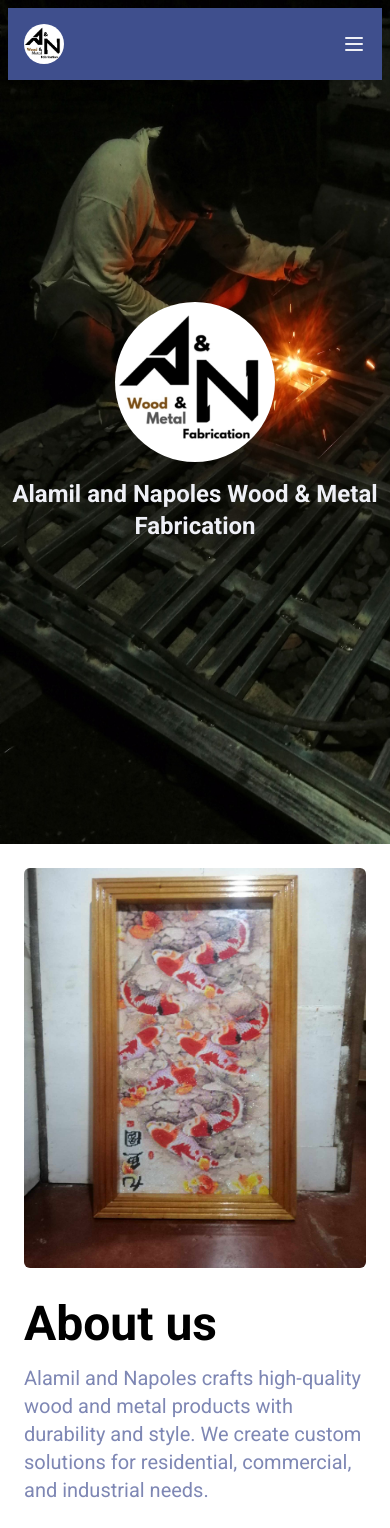
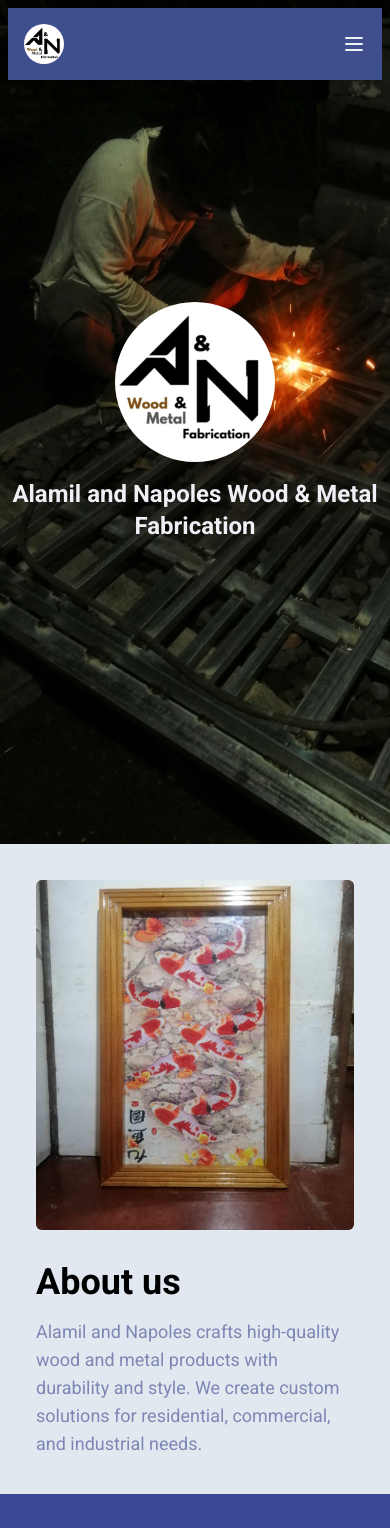
Before and after one commit to LOOOOOOK12/an-fabrication-website, a Next.js app: page / in a window 390 px wide. Shown: the top 1528 px of the page. Built offline with nearby package versions, Linux system fonts and the light colour scheme.

Commit message:
Refactor aboutSection component: enhance layout and styling for improved responsiveness and visual appeal

```diff
--- a/app/components/sections/aboutSection.tsx
+++ b/app/components/sections/aboutSection.tsx
@@ -2,34 +2,35 @@
 
 import React from 'react'
 import { AboutCarouselData } from '../../types/constants'
-import Painting from "@/public/carousel/painting.jpg"
 import Image from 'next/image'
+import Shape from '../shape'
 import { Swiper, SwiperSlide } from 'swiper/react';
-import { Autoplay } from 'swiper/modules'
+import { Autoplay, EffectFade } from 'swiper/modules'
 import 'swiper/css';
 
 function aboutSection() {
     return (
-        <section className='flex item-center justify-center p-6' id='about'>
-            <div className='flex flex-col md:flex-row items-center justify-center gap-8 w-full md:max-w-[850px]'>
+        <section className='relative flex item-center justify-center bg-slate-200 p-9' id='about'>
+            <div className='flex flex-col md:flex-row items-center justify-center gap-8 w-full max-w-[950px]'>
                 <Swiper
-                    modules={[Autoplay]}
+                    modules={[Autoplay, EffectFade]}
                     slidesPerView={1}
+                    effect={'fade'}
                     loop={true}
                     autoplay={{
                         delay: 2500,
                         disableOnInteraction: false,
                     }}
-                    className='w-full h-[400px] rounded-md'>
+                    className='w-full md:w-1/2 h-[350px] md:h-[450px] rounded-md'>
                     {AboutCarouselData.map((data, idx) =>
                         <SwiperSlide key={idx}  className='w-full h-full'>
                             <Image src={data.image} alt={data.alt} className='w-full h-full'/>
                         </SwiperSlide>
                     )}
                 </Swiper>
-                <div className='flex flex-col gap-4 items-start justify-center w-full'>
-                    <h1 className='text-5xl font-bold items-start'>About us</h1>
-                    <p className='text-xl text-text-400'>
+                <div className='flex flex-col gap-4 items-start justify-center w-full md:w-1/2'>
+                    <h1 className='text-4xl md:text-5xl font-bold items-start'>About us</h1>
+                    <p className='text-lg md:text-xl text-text-400'>
                     Alamil and Napoles crafts high-quality wood and metal products with durability and style.
                     We create custom solutions for residential, commercial, and industrial needs.
                     </p>
```
